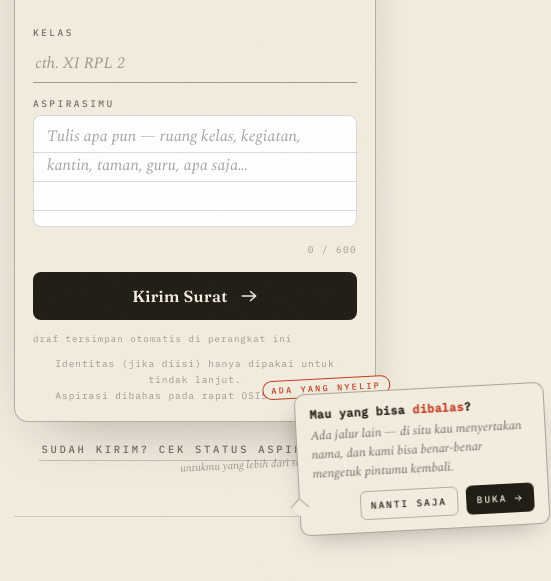
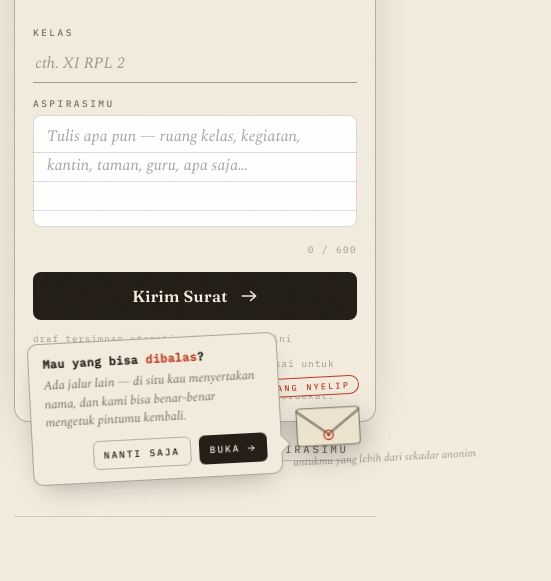
Before and after one commit to zanqy/katakan-demo, a plain HTML site: page index.html in a window 390 px wide. Both pictures are taken after a click on the button "Buka jalur dengan nama". Shown: the part 575-1156 px from the top of the page, 551 px wide, since content can reach past the window. Drawn offline with nearby package versions, Linux system fonts and the light colour scheme.

Commit message:
fix(ui): bubble jalur kedua membuka ke kiri di layar kecil
Sebelumnya dialog terpotong tepi kanan layar HP; kini membuka ke kiri
amplop dengan hint juga diratakan ke kanan kartu di dalam batas layar.

```diff
--- a/index.html
+++ b/index.html
@@ -197,8 +197,12 @@ main{max-width:980px;margin:0 auto;padding:0 22px}
   border-right:1px solid rgba(34,29,21,.35);border-top:1px solid rgba(34,29,21,.35);transform:rotate(45deg)}
 .env-peek.open .env-ask{opacity:1;visibility:visible;pointer-events:auto;transform:translateY(0)}
 @media(max-width:640px){
-  .env-ask{right:auto;left:0;bottom:auto;top:-6px;transform-origin:bottom left}
-  .env-ask::after{right:auto;left:-7px;border-right:0;border-left:1px solid rgba(34,29,21,.35)}
+  /* dialog membuka ke KIRI amplop — tidak lagi terpotong tepi kanan layar */
+  .env-ask{right:calc(100% + 14px);left:auto;bottom:-24px;top:auto;
+    width:min(250px,calc(100vw - 64px));transform-origin:bottom right}
+  .env-peek .env-hint{left:auto;right:0;transform:translateY(-100%)}
+  .env-peek:hover .env-hint,.env-peek.open .env-hint{transform:translateY(-110%)}
+  .env-label{right:auto;left:-4px;text-align:left}
 }
 .env-ask-t{font:600 11.5px var(--fm);letter-spacing:.04em;color:var(--ink);margin-bottom:6px}
 .env-ask-t b{color:var(--red);font-weight:600}
```
